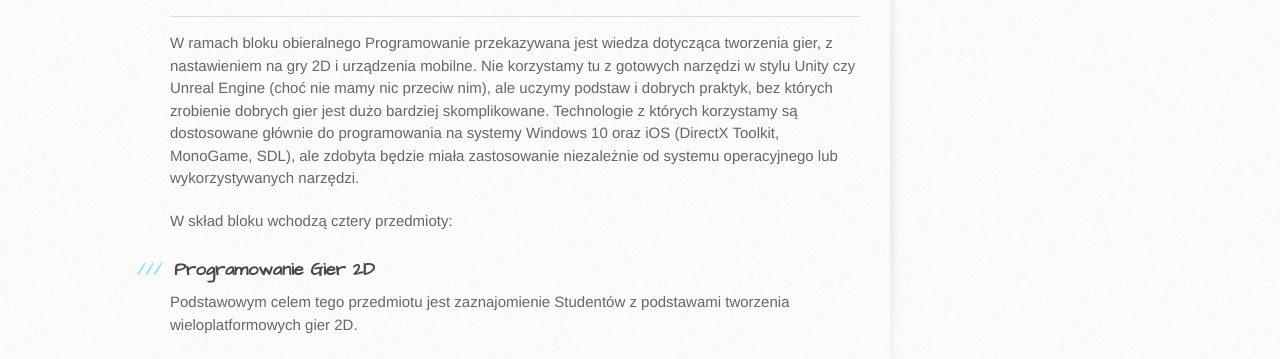
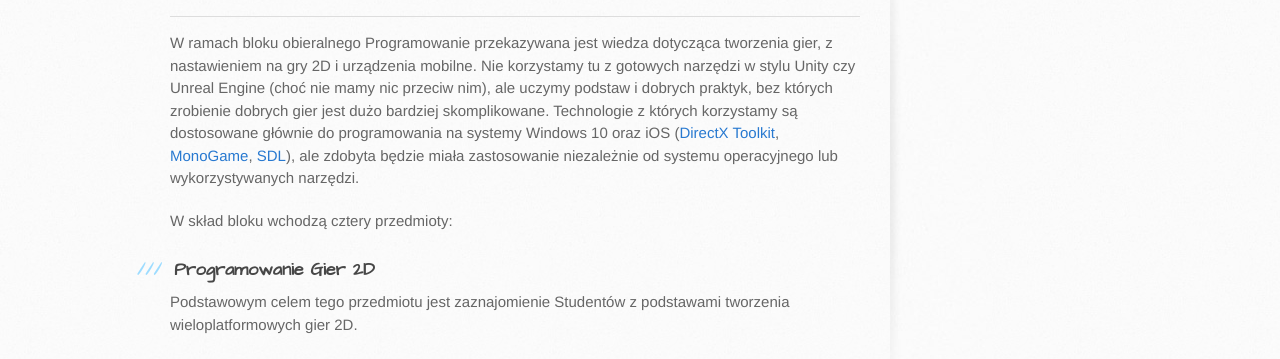
Before and after one commit to IIS-Mobile/IIS-Mobile.github.io, a plain HTML site: page index.html in a window 1280 px wide. Shown: the part 435-794 px from the top of the page. Drawn offline with Linux system fonts and the light colour scheme.

Commit message:
Update index.html

```diff
--- a/index.html
+++ b/index.html
@@ -36,7 +36,7 @@
 
 <hr>
 
-<p>W ramach bloku obieralnego Programowanie przekazywana jest wiedza dotycząca tworzenia gier, z nastawieniem na gry 2D i urządzenia mobilne. Nie korzystamy tu z gotowych narzędzi w stylu Unity czy Unreal Engine (choć nie mamy nic przeciw nim), ale uczymy podstaw i dobrych praktyk, bez których zrobienie dobrych gier jest dużo bardziej skomplikowane. Technologie z których korzystamy są dostosowane głównie do programowania na systemy Windows 10 oraz iOS (DirectX Toolkit, MonoGame, SDL), ale zdobyta będzie miała zastosowanie niezależnie od systemu operacyjnego lub wykorzystywanych narzędzi.</p>
+<p>W ramach bloku obieralnego Programowanie przekazywana jest wiedza dotycząca tworzenia gier, z nastawieniem na gry 2D i urządzenia mobilne. Nie korzystamy tu z gotowych narzędzi w stylu Unity czy Unreal Engine (choć nie mamy nic przeciw nim), ale uczymy podstaw i dobrych praktyk, bez których zrobienie dobrych gier jest dużo bardziej skomplikowane. Technologie z których korzystamy są dostosowane głównie do programowania na systemy Windows 10 oraz iOS (<a href="https://github.com/Microsoft/DirectXTK">DirectX Toolkit</a>, <a href="http://www.monogame.net/">MonoGame</a>, <a href="https://www.libsdl.org/">SDL</a>), ale zdobyta będzie miała zastosowanie niezależnie od systemu operacyjnego lub wykorzystywanych narzędzi.</p>
 
 <p>W skład bloku wchodzą cztery przedmioty:</p>
 
```
